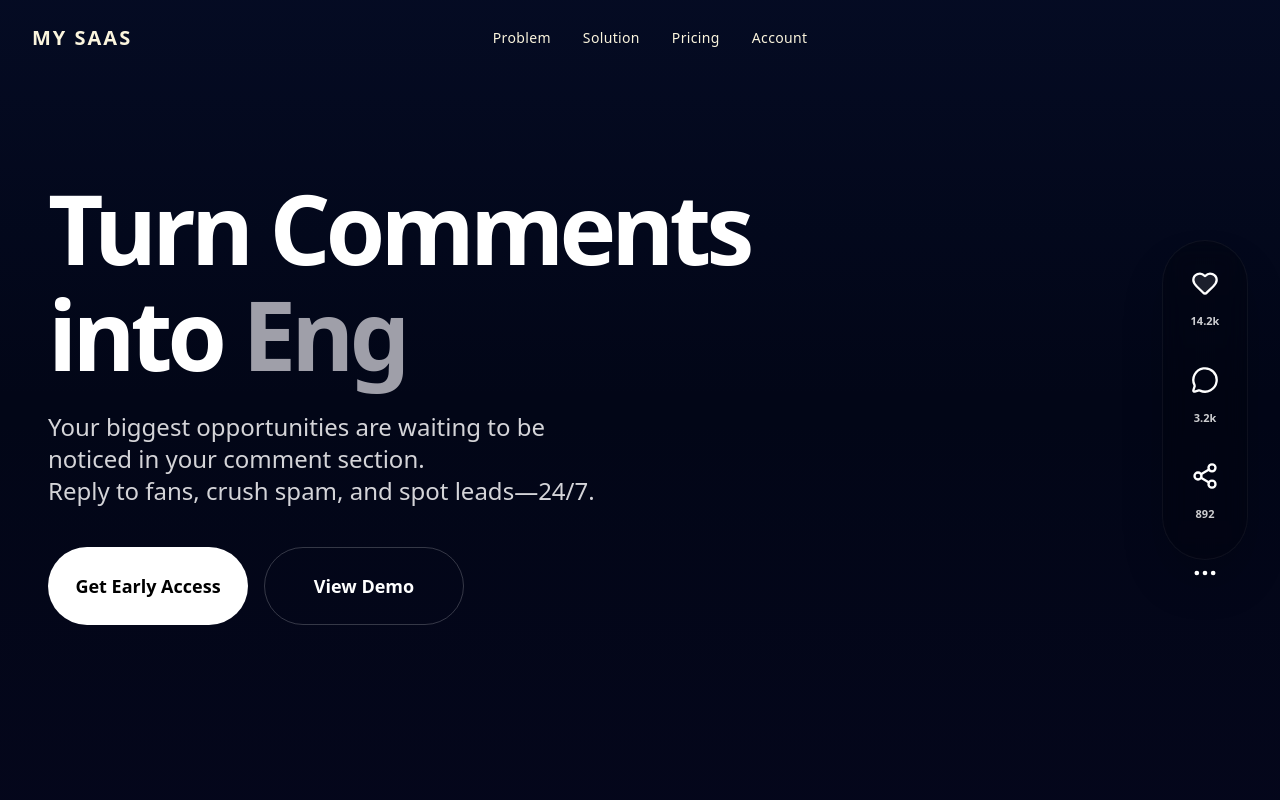
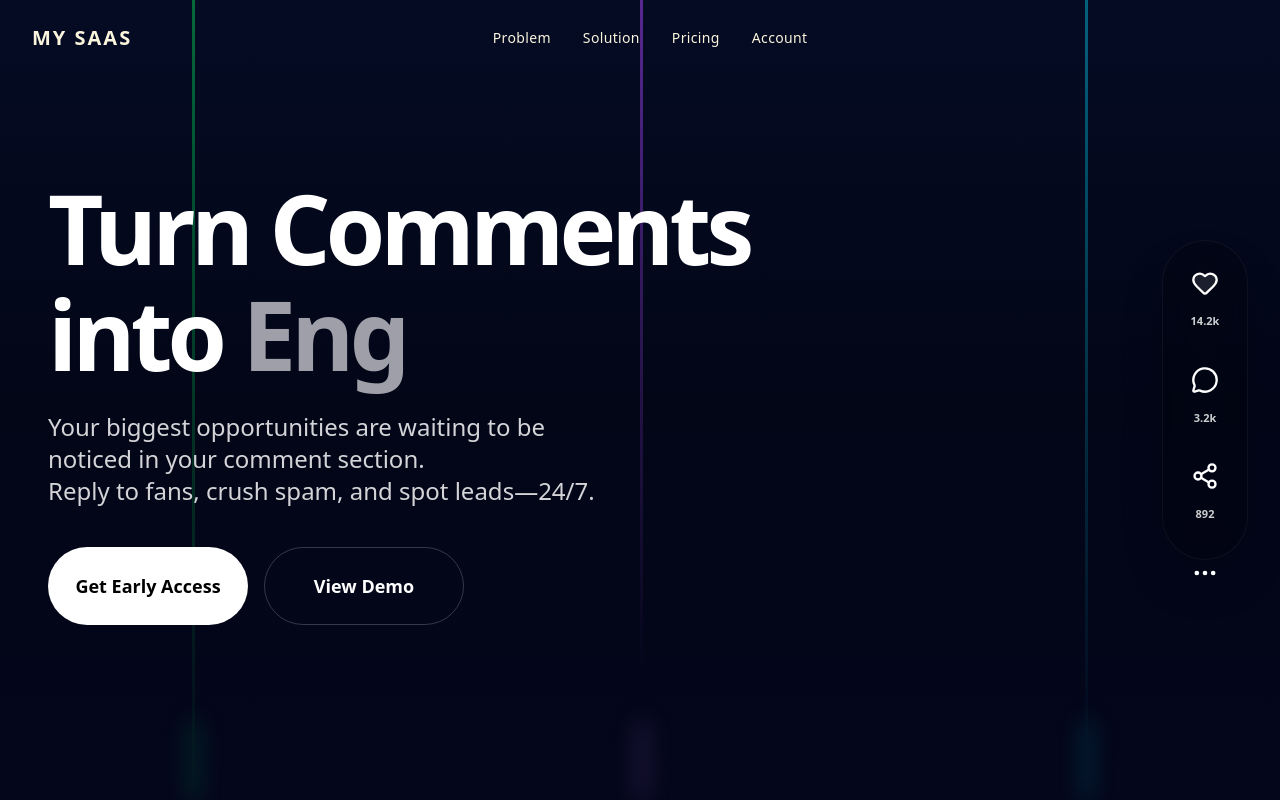
Before and after one commit to ynaffo/landing-page, a Next.js app: page /landing-page/ in a window 1280 px wide. Shown: the top 800 px of the page. Built offline with nearby package versions, Linux system fonts and the light colour scheme.

Commit message:
Fix invisible scroll lines and Features section scroll bug

```diff
--- a/app/layout.tsx
+++ b/app/layout.tsx
@@ -2,6 +2,7 @@ import type { Metadata } from "next";
 import { Geist, Geist_Mono } from "next/font/google";
 import "./globals.css";
 import Footer from "@/components/Footer";
+import { ScrollLines } from "@/components/ScrollLines";
 
 const geistSans = Geist({
   variable: "--font-geist-sans",
@@ -28,6 +29,7 @@ export default function RootLayout({
       <body
         className={`${geistSans.variable} ${geistMono.variable} antialiased min-h-screen bg-[#020617] text-white`}
       >
+        <ScrollLines />
         {children}
         <Footer />
       </body>
--- a/components/FeaturesSection.tsx
+++ b/components/FeaturesSection.tsx
@@ -84,86 +84,33 @@ export function FeaturesSection() {
 
     return (
         <div ref={containerRef} className="relative h-full w-full flex flex-col items-center justify-center p-8 bg-transparent">
-            {/*
-              Added a min-height to the inner container to prevent drastic collapsing
-              during the transition which might trigger the 'out of view' glitch.
-            */}
-            <div className="max-w-7xl w-full flex flex-col justify-center items-center min-h-[600px]">
-
-                {/*
-                    Removed 'layout' prop from this wrapper.
-                    It often conflicts with children's layoutId if not handled carefully.
-                    Let the children handle their own movement.
-                */}
+            {/* Stable Container */}
+            <div className="max-w-7xl w-full flex flex-col justify-center items-center">
                 <div className="w-full flex justify-center">
-                    {!expanded ? (
-                        <motion.div
-                            className="flex justify-center items-center gap-2 md:gap-6"
-                        // Removed layout prop here too, relying purely on layoutId for the elements
-                        >
-                            {features.map((f, i) => (
-                                <motion.div
-                                    key={f.letter}
-                                    layoutId={`container-${i}`}
-                                    className="relative flex items-center justify-center"
-                                    initial={{ opacity: 0, y: 50 }}
-                                    animate={{ opacity: 1, y: 0 }}
-                                    transition={{ duration: 0.6, delay: i * 0.05 }}
-                                >
-                                    <motion.span
-                                        layoutId={`text-${i}`}
-                                        className="text-5xl md:text-9xl font-black bg-clip-text text-transparent bg-gradient-to-b from-white to-white/20 tracking-tighter"
-                                        style={{ display: "inline-block" }}
-                                    >
-                                        {f.letter}
-                                    </motion.span>
-                                </motion.div>
-                            ))}
-                        </motion.div>
-                    ) : (
                     <div className="grid grid-cols-2 md:grid-cols-8 gap-6 w-full px-4 md:px-0">
                         {features.map((f, i) => (
                             <motion.div
                                 key={f.letter}
-                                    layoutId={`container-${i}`}
+                                initial={{ opacity: 0, y: 20 }}
+                                whileInView={{ opacity: 1, y: 0 }}
+                                viewport={{ once: true, margin: "-50px" }}
+                                transition={{
+                                    duration: 0.5,
+                                    delay: i * 0.05
+                                }}
                                 className={`relative flex flex-col md:col-span-2 ${i === 6 ? 'col-span-2' : '' /* Mobile: Last item full width */
                                     } ${i === 4 ? 'md:col-start-2' : '' /* Desktop using 8 cols: Row 2 Item 1 starts at col 2 for centering */
                                     }`}
-                                    // Use a standard curve for predictable movement
-                                    transition={{
-                                        duration: 0.6,
-                                        ease: "easeInOut",
-                                        delay: i * 0.05
-                                    }}
                             >
-                                    {/*
-                                        The Letter moves here, persists while drawer opens, then fades out.
-                                    */}
+                                {/* The Letter - Static Header */}
                                 <div className="flex items-center gap-4 mb-4 relative z-10">
-                                        <motion.span
-                                            layoutId={`text-${i}`}
-                                            className="text-2xl font-black text-white"
-                                            initial={{ opacity: 1 }}
-                                            animate={{ opacity: 0 }}
-                                            transition={{
-                                                duration: 0.5,
-                                                delay: 0.8 + (i * 0.05) // Reduced delay slightly to match faster feel
-                                            }}
-                                            style={{ display: "inline-block" }}
-                                        >
+                                    <span className="text-2xl font-black text-white">
                                         {f.letter}
-                                        </motion.span>
+                                    </span>
                                 </div>
 
-                                    {/* The Feature Content Drawer */}
-                                    <motion.div
-                                        initial={{ height: 0, opacity: 0, margin: 0 }}
-                                        animate={{ height: "auto", opacity: 1, marginTop: -40 }} // Slide up to take space
-                                        transition={{
-                                            duration: 0.6,
-                                            ease: "easeOut",
-                                            delay: 0.4 + (i * 0.05)
-                                        }}
+                                {/* The Feature Content Card */}
+                                <div
                                     className="bg-white/5 border border-white/5 rounded-2xl p-6 overflow-hidden min-h-[140px] flex flex-col justify-center relative group hover:bg-white/10 transition-colors z-20 backdrop-blur-md"
                                 >
                                     <div className="flex items-start gap-4">
@@ -177,11 +124,10 @@ export function FeaturesSection() {
                                             </p>
                                         </div>
                                     </div>
-                                    </motion.div>
+                                </div>
                             </motion.div>
                         ))}
                     </div>
-                    )}
                 </div>
             </div>
         </div>
--- /dev/null
+++ b/components/ScrollLines.tsx
@@ -0,0 +1,55 @@
+"use client";
+
+import { motion, useScroll, useTransform, useSpring } from "framer-motion";
+import { useRef } from "react";
+
+export function ScrollLines() {
+    const containerRef = useRef<HTMLDivElement>(null);
+    const { scrollYProgress } = useScroll();
+
+    // Smooth out the scroll progress
+    const smoothProgress = useSpring(scrollYProgress, {
+        stiffness: 100,
+        damping: 30,
+        restDelta: 0.001
+    });
+
+    // Map progress to line height/draw
+    const height1 = useTransform(smoothProgress, [0, 1], ["0%", "100%"]);
+    const height2 = useTransform(smoothProgress, [0, 1], ["0%", "85%"]); // Slightly varied speed
+    const height3 = useTransform(smoothProgress, [0, 1], ["0%", "95%"]);
+
+    return (
+        <div className="fixed inset-0 z-10 pointer-events-none overflow-hidden">
+            {/* Line 1: Green - Left */}
+            <div className="absolute left-[15%] top-0 w-[3px] h-full opacity-50">
+                <motion.div
+                    style={{ height: height1 }}
+                    className="w-full bg-gradient-to-b from-green-500 to-transparent"
+                >
+                    <div className="absolute bottom-0 left-1/2 -translate-x-1/2 w-1 h-20 bg-green-400 blur-md" />
+                </motion.div>
+            </div>
+
+            {/* Line 2: Purple - Middle-ish */}
+            <div className="absolute left-[50%] top-0 w-[3px] h-full opacity-50">
+                <motion.div
+                    style={{ height: height2 }}
+                    className="w-full bg-gradient-to-b from-purple-500 to-transparent"
+                >
+                    <div className="absolute bottom-0 left-1/2 -translate-x-1/2 w-1 h-20 bg-purple-400 blur-md" />
+                </motion.div>
+            </div>
+
+            {/* Line 3: Cyan - Right */}
+            <div className="absolute right-[15%] top-0 w-[3px] h-full opacity-50">
+                <motion.div
+                    style={{ height: height3 }}
+                    className="w-full bg-gradient-to-b from-cyan-500 to-transparent"
+                >
+                    <div className="absolute bottom-0 left-1/2 -translate-x-1/2 w-1 h-20 bg-cyan-400 blur-md" />
+                </motion.div>
+            </div>
+        </div>
+    );
+}
```
Lines whose indentation alone changed are shown as unchanged.
